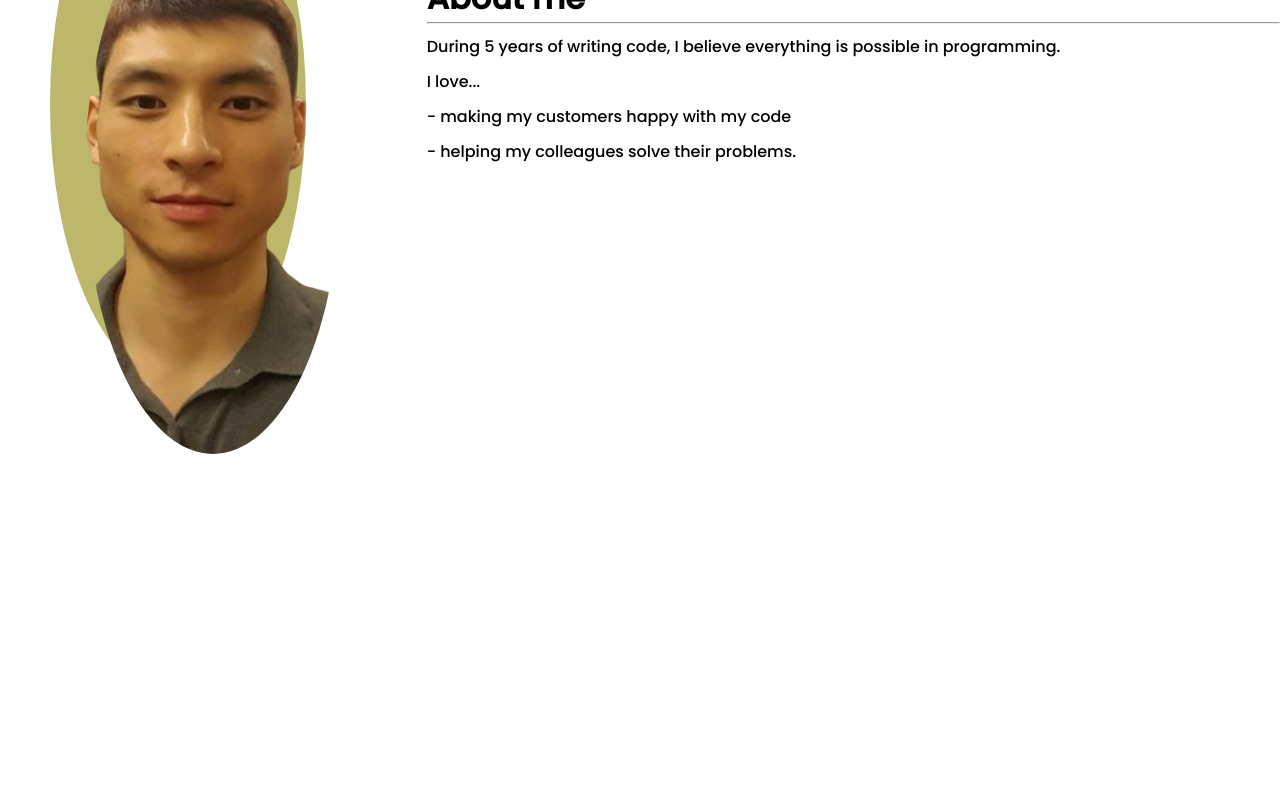
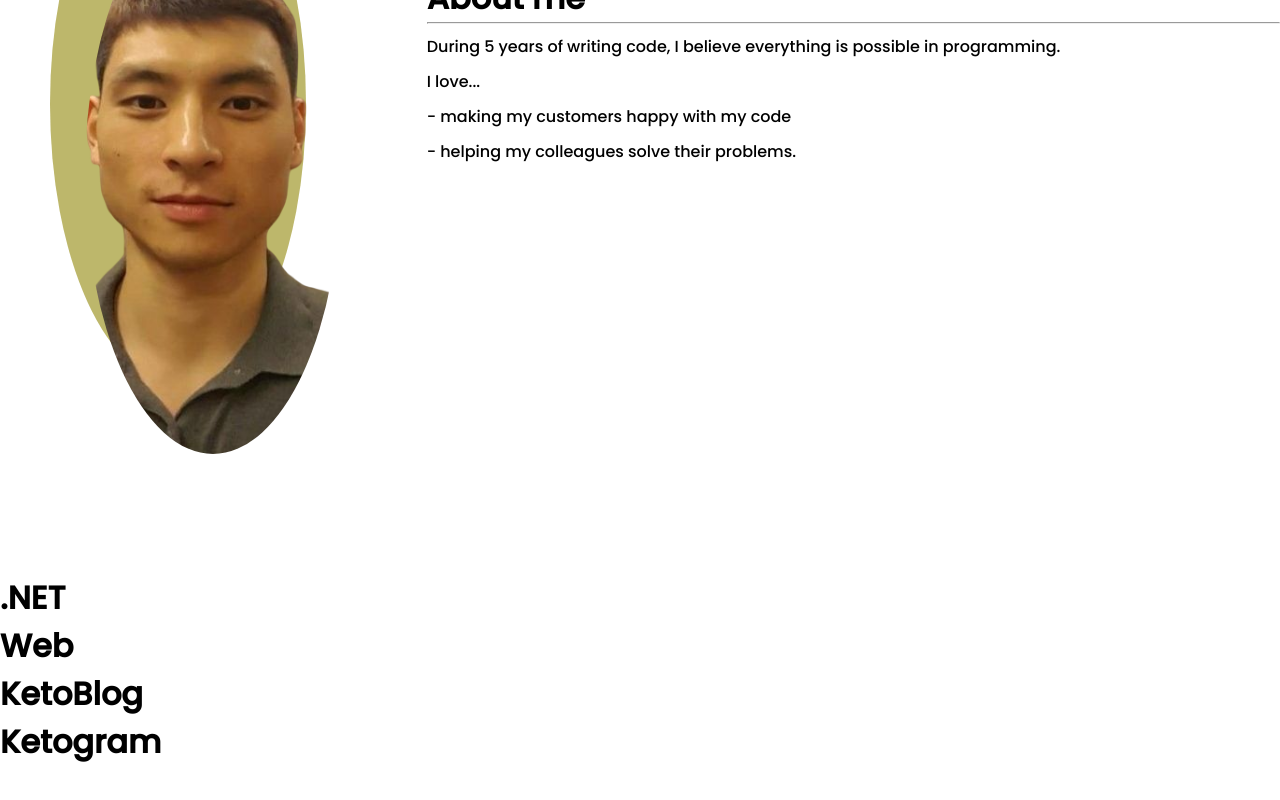
Before and after one commit to HongjoLim/Portfolio, a React (Create React App) app: page / in a window 1280 px wide. Shown: the part 1026-1826 px from the top of the page. Before the commit the page ends 1600 px from the top, so only its background shows below. Built offline with nearby package versions, Linux system fonts and the light colour scheme.

Commit message:
Created projects elements and added mock json data

```diff
--- a/src/App.js
+++ b/src/App.js
@@ -1,6 +1,7 @@
-import Intro from './component/intro';
-import About from './component/About';
+import Intro from './component/Intro/Intro';
+import About from './component/About/About';
 import Sidebar from './component/layout/Sidebar';
+import Projects from './component/Projects/Projects';
 
 const App = () => {
   return (
@@ -8,6 +9,7 @@ const App = () => {
       <Sidebar/>
       <Intro />
       <About />
+      <Projects />
     </div>
   );
 }
--- a/src/component/About.jsx
+++ b/src/component/About/About.jsx
@@ -1,5 +1,5 @@
 import './About.css';
-import me from '../img/me.png';
+import me from '../../img/me.png';
 
 const About = () => {
     return (
--- a/src/component/intro.jsx
+++ b/src/component/Intro/Intro.jsx
@@ -1,11 +1,11 @@
-import './intro.css';
+import './Intro.css';
 import { SocialIcon } from 'react-social-icons';
-import styled from 'styled-components';
+import Resume from '../../data/Resume.pdf'
 
 const Intro = () => {
 
     const downloadResume = () => {
-        fetch('../docs/Resume.pdf').then(res => {
+        fetch(Resume).then(res => {
             res.blob().then(blob => {
                 const fileURL = window.URL.createObjectURL(blob);
                 let alink = document.createElement('a');
--- /dev/null
+++ b/src/component/Projects/ProjectFramework.jsx
@@ -0,0 +1,16 @@
+import ProjectItem from "./ProjectItem";
+
+const ProjectFramework= ({framework, projects}) => {
+    return (
+        <>
+        <h1>{framework}</h1>
+        {
+            projects.map(p => {
+                return <ProjectItem key={p.title} project={p} />
+            })
+        }
+        </>
+    );
+}
+
+export default ProjectFramework;
--- /dev/null
+++ b/src/component/Projects/ProjectItem.jsx
@@ -0,0 +1,8 @@
+const ProjectItem = ({project}) => {
+    console.log(project);
+    return (
+        <h1 className='p-item'>{project.title}</h1>
+    );
+}
+
+export default ProjectItem;
--- /dev/null
+++ b/src/component/Projects/Projects.css
@@ -0,0 +1,3 @@
+.p {
+    height: 100vh;
+}
--- /dev/null
+++ b/src/component/Projects/Projects.jsx
@@ -0,0 +1,19 @@
+import './Projects.css';
+import ProjectFramework from "./ProjectFramework";
+import ProjectData from '../../data/projects.json';
+
+const Projects = () => {
+
+    const projects = ProjectData;
+    const frameworks = [...new Set(projects.map(p => p.framework))];
+
+    return (
+        <div className='p'>
+            {frameworks.map(f => {
+                return <ProjectFramework key={f} framework={f} projects={projects.filter(x => x.framework == f)}/>
+            })}
+        </div>
+    );
+}
+
+export default Projects;
--- a/src/component/layout/SidebarItem.jsx
+++ b/src/component/layout/SidebarItem.jsx
@@ -6,6 +6,7 @@ const SidebarItem = ({item}) => {
         <ListItemButton>
             <ListItemIcon>
                 <FormatListBulletedOutlinedIcon />
+                Item
             </ListItemIcon>
         </ListItemButton>
     );
--- /dev/null
+++ b/src/data/projects.json
@@ -0,0 +1,32 @@
+[
+    {
+        "framework": ".NET",
+        "title": "",
+        "desc": "",
+        "languages": [
+            "C#"
+        ],
+        "link": "",
+        "screenshot": ""
+    },
+    {
+        "framework": "Web",
+        "title": "KetoBlog",
+        "desc": "",
+        "languages": [
+            "HTML, CSS, Javascript, Nodejs, React, Express, MongoDB"
+        ],
+        "link": "",
+        "screenshot": ""
+    },
+    {
+        "framework": "Web",
+        "title": "Ketogram",
+        "desc": "",
+        "languages": [
+            "HTML, CSS, Javascript, Nodejs, React, Express, MongoDB"
+        ],
+        "link": "",
+        "screenshot": ""
+    }
+]
```
Also changed, not shown: src/component/About/About.css (renamed from src/component/About.css), src/component/Intro/Intro.css (renamed from src/component/intro.css), 1 other file (tests, documents, lock files or other folders).
